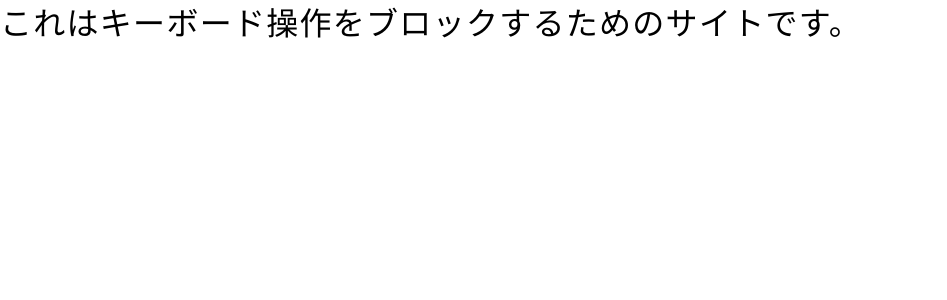
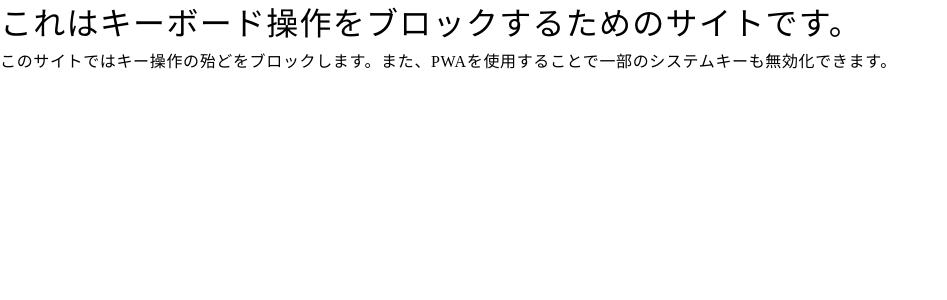
Before and after one commit to chakkun1121/block-key-inputs, a Next.js app: page / in a window 1280 px wide. Shown: the top 300 px of the page, without its empty margins (0-947 px from the left). Built offline with nearby package versions, Linux system fonts and the light colour scheme.

Commit message:
説明追加

```diff
--- a/app/page.tsx
+++ b/app/page.tsx
@@ -7,6 +7,9 @@ export default function Home() {
       <KeyBlock />
       <main>
         <h2>これはキーボード操作をブロックするためのサイトです。</h2>
+        <p>
+          このサイトではキー操作の殆どをブロックします。また、PWAを使用することで一部のシステムキーも無効化できます。
+        </p>
       </main>
     </>
   );
```
Also changed, not shown: 1 other file (tests, documents, lock files or other folders).
